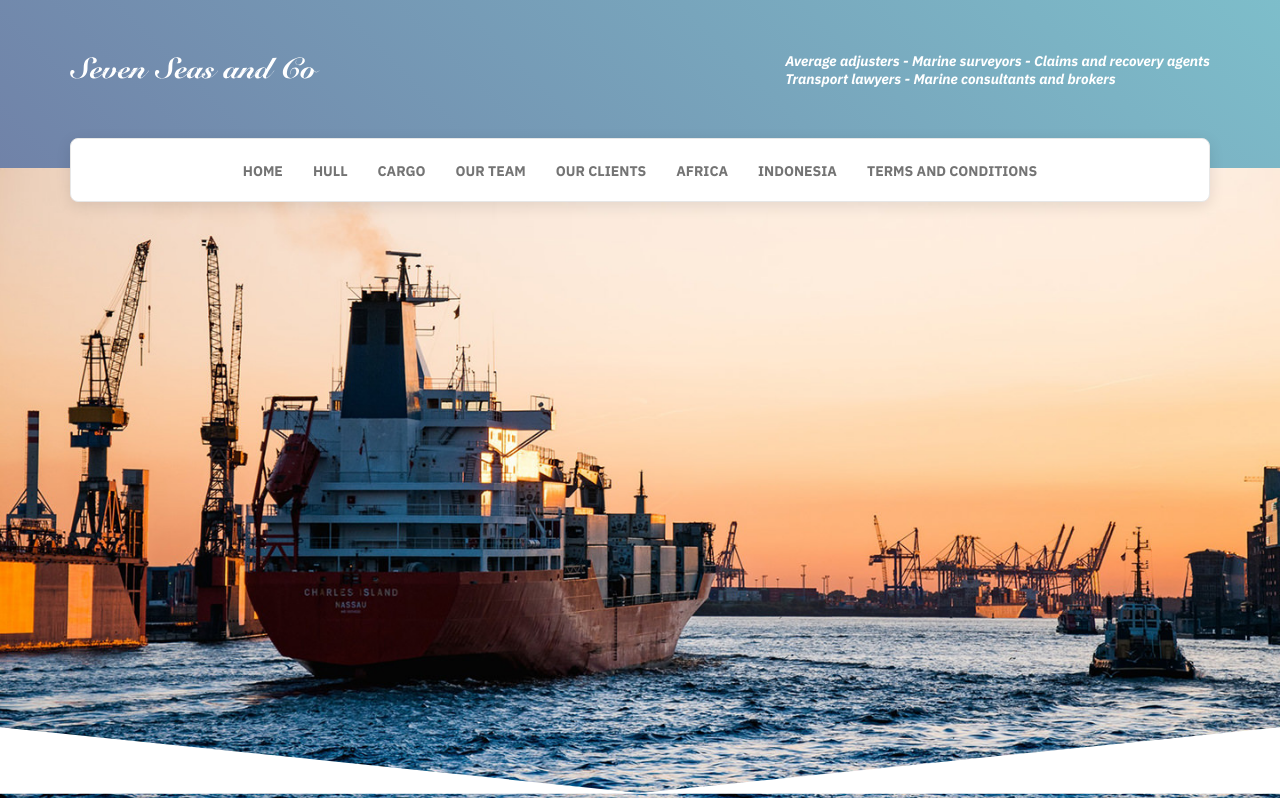
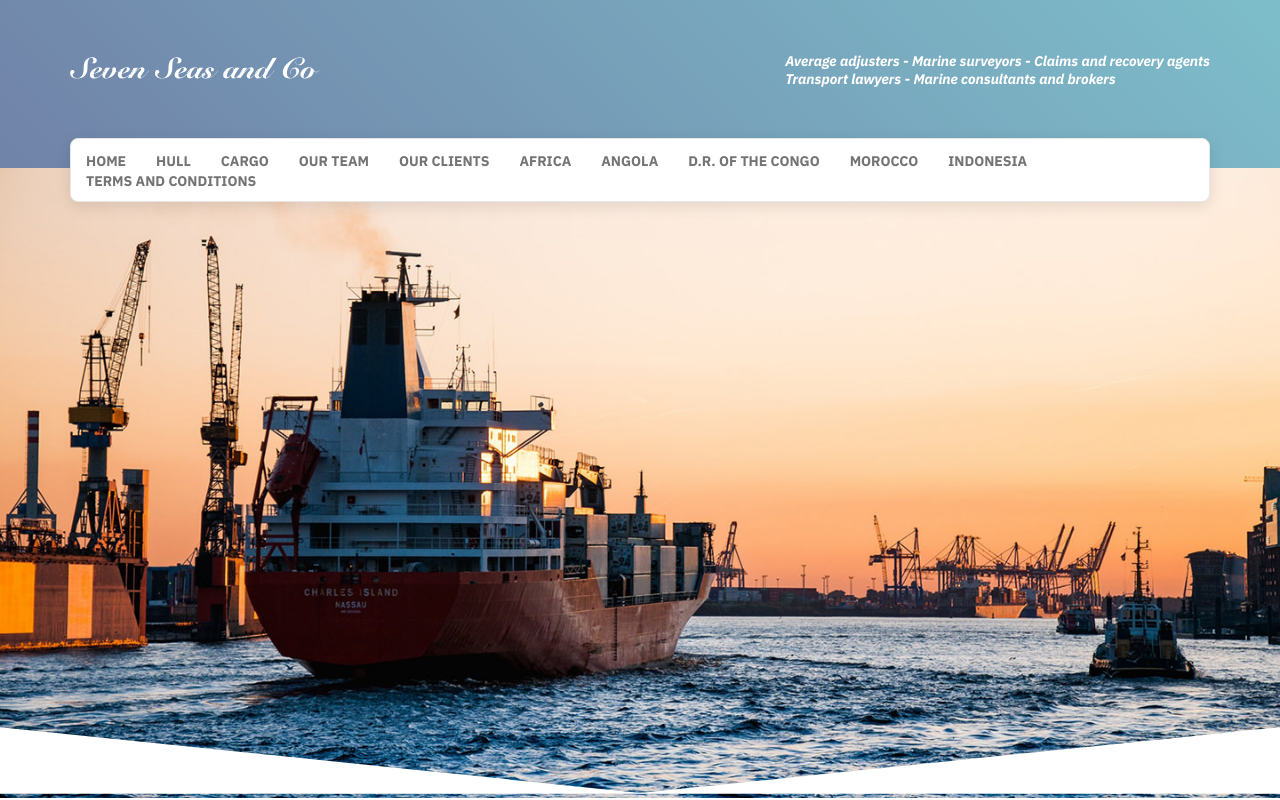
Before and after one commit to dutymess/7seas, a Nuxt app: page / in a window 1280 px wide. Shown: the top 800 px of the page. Built offline with nearby package versions, Linux system fonts and the light colour scheme.

Commit message:
load menu from config

```diff
--- a/layouts/default.vue
+++ b/layouts/default.vue
@@ -12,14 +12,18 @@
     <div class="container">
       <nav>
         <ul>
-          <li><a href="#">Home</a></li>
-          <li><a href="#">Hull</a></li>
-          <li><a href="#">Cargo</a></li>
-          <li><a href="#">Our Team</a></li>
-          <li><a href="#">Our Clients</a></li>
-          <li><a href="#">Africa</a></li>
-          <li><a href="#">Indonesia</a></li>
-          <li><a href="#">Terms and Conditions</a></li>
+          <li v-for="item in Configs.General.menu">
+
+            <nuxt-link v-if="item.to" :to="item.to">{{ item.title }}</nuxt-link>
+            <a href="#" @click.prevent v-else>{{ item.title }}</a>
+
+            <ul v-if="item.children">
+              <li v-for="child in item.children">
+                <nuxt-link :to="child.to">{{ child.title }}</nuxt-link>
+              </li>
+            </ul>
+
+          </li>
         </ul>
       </nav>
     </div>
```
